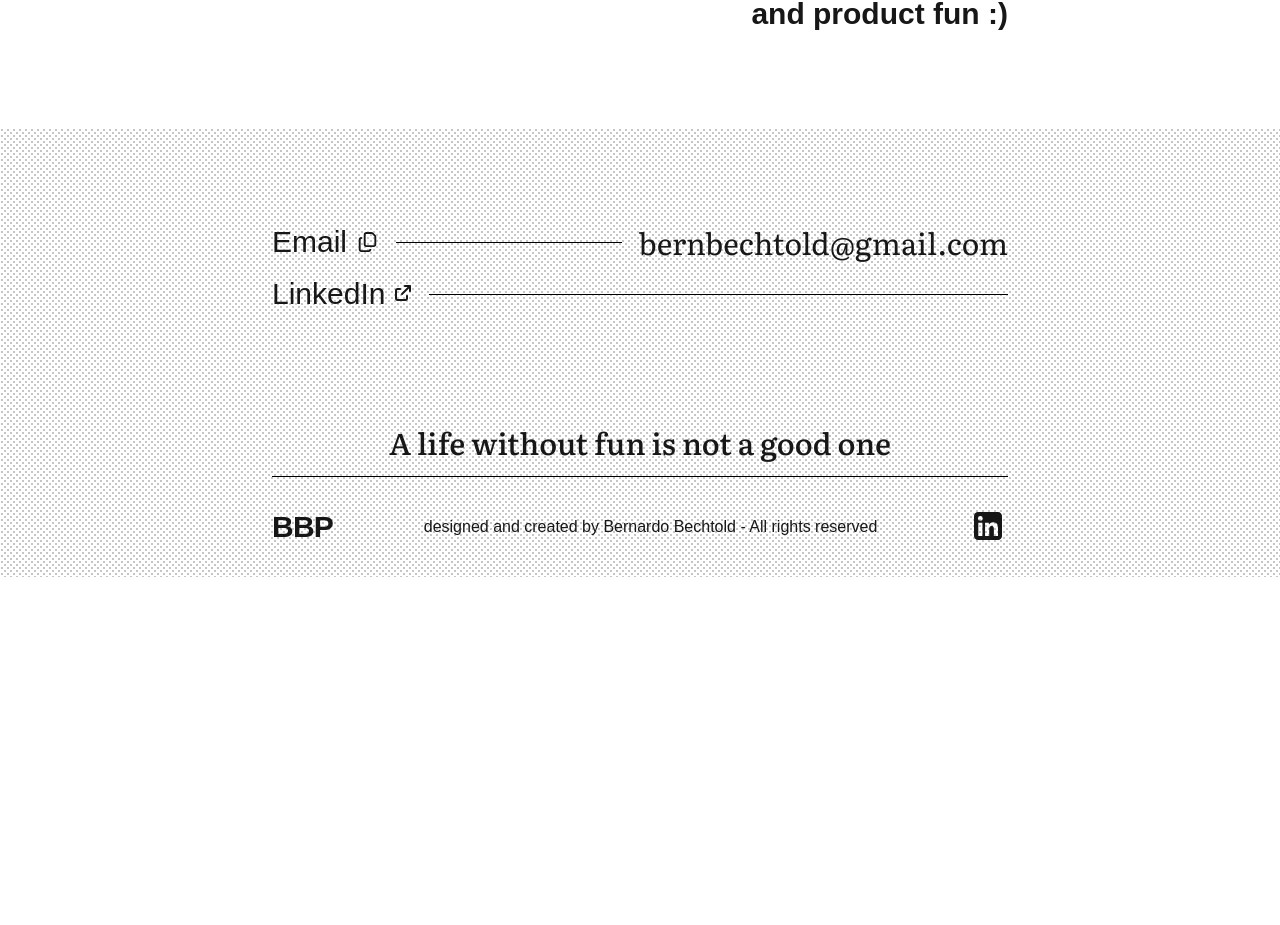
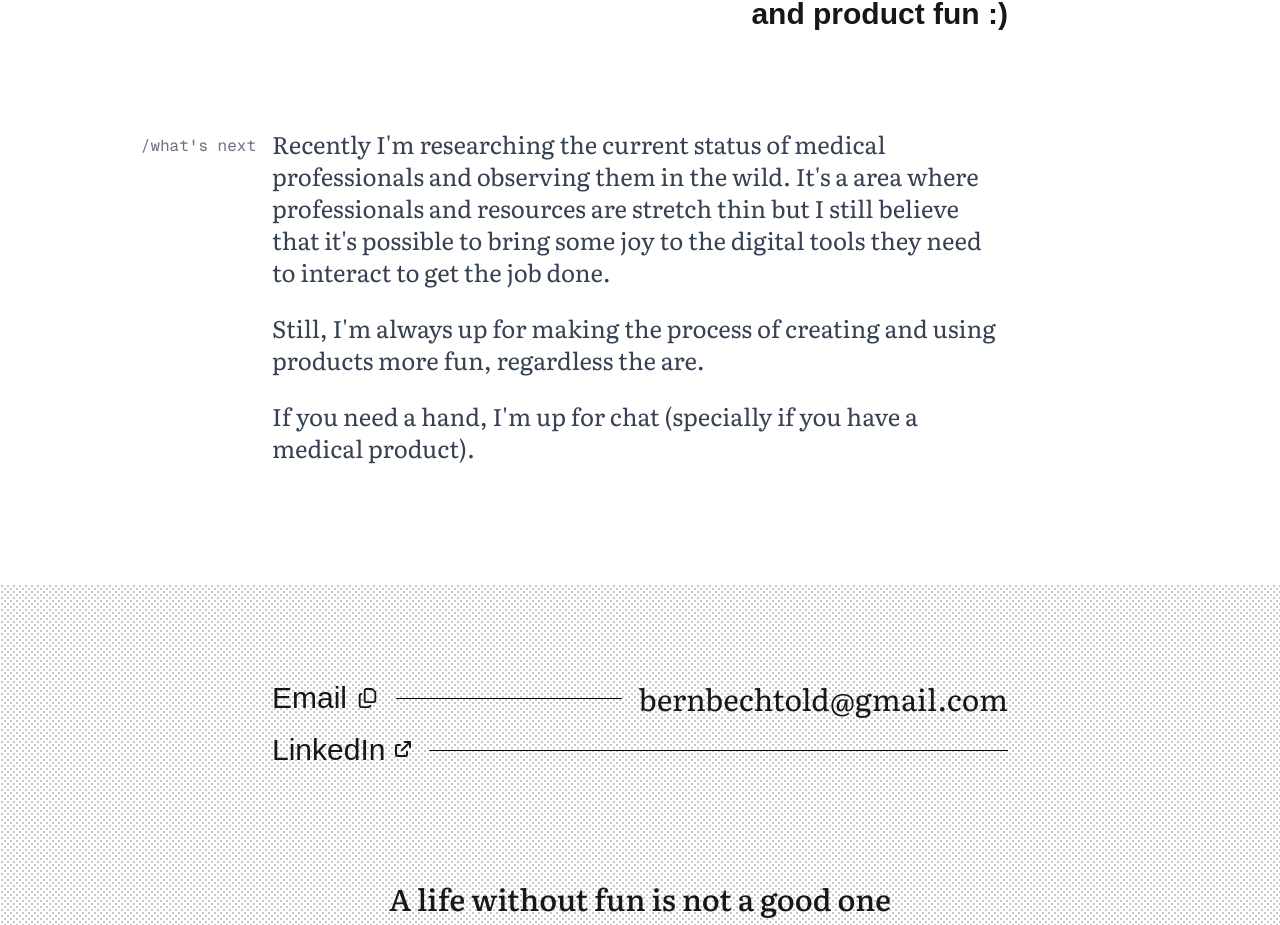
Before and after one commit to bernbecht/bbp-portfolio, a Next.js app: page / in a window 1280 px wide. Shown: the part 2040-2965 px from the top of the page. Before the commit the page ends 2617 px from the top, so only its background shows below. Built offline with nearby package versions, Linux system fonts and the light colour scheme.

Commit message:
💬 adds what's next section

```diff
--- a/app/page.tsx
+++ b/app/page.tsx
@@ -52,6 +52,23 @@ export default function Home() {
           ... and everything in between to make development and product fun :)
         </div>
       </Section>
+      <Section id="next" label="/what's next">
+        <SectionParagraph>
+          Recently I'm researching the current status of medical professionals
+          and observing them in the wild. It's a area where professionals and
+          resources are stretch thin but I still believe that it's possible to
+          bring some joy to the digital tools they need to interact to get the
+          job done.
+        </SectionParagraph>
+        <SectionParagraph>
+          Still, I'm always up for making the process of creating and using
+          products more fun, regardless the are.
+        </SectionParagraph>
+        <SectionParagraph>
+          If you need a hand, I'm up for chat (specially if you have a medical
+          product).
+        </SectionParagraph>
+      </Section>
       <Footer />
     </>
   );
```
